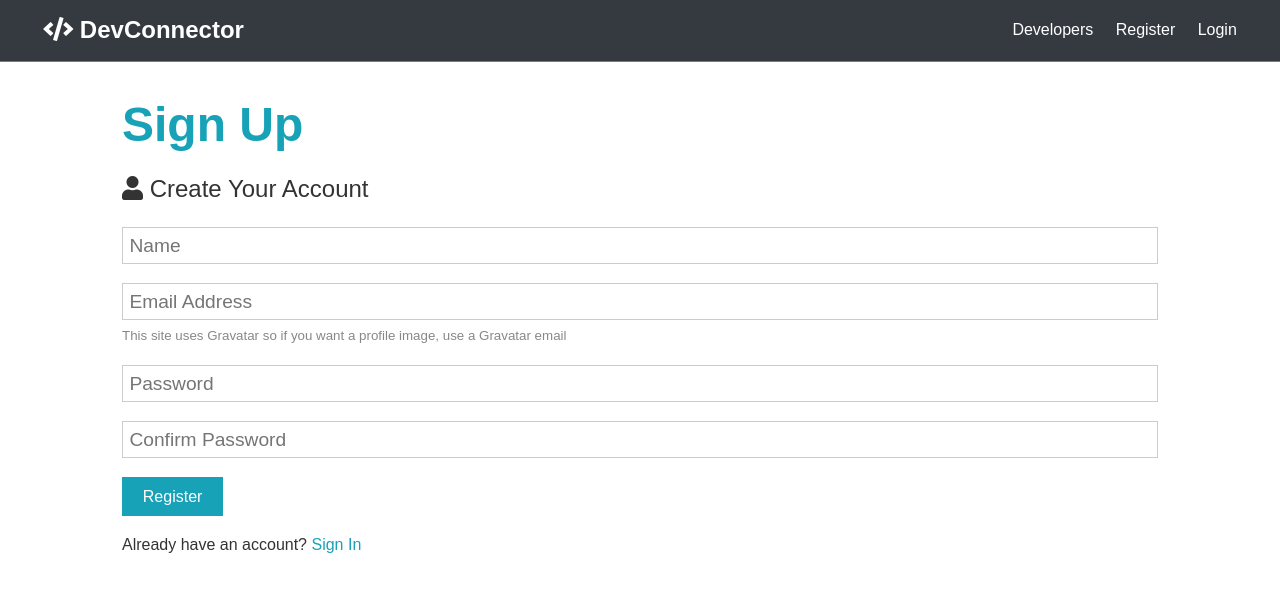
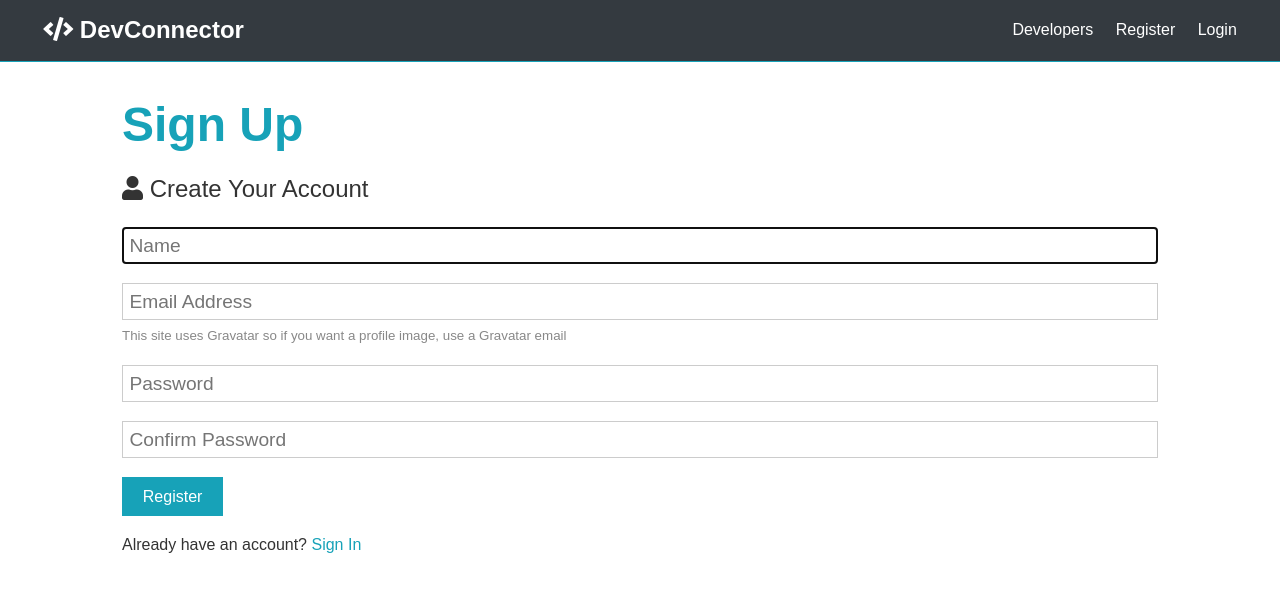
Before and after one commit to shashank2543/DEVCONNECTOR, a React (Create React App) app in the folder client/: page /register in a window 1280 px wide. Shown: the top 592 px of the page. Built offline with nearby package versions, Linux system fonts and the light colour scheme; no server answers; the HTML template or start-up script is replaced by a standard one.

Commit message:
focus field

```diff
--- a/client/src/actions/profile.js
+++ b/client/src/actions/profile.js
@@ -167,7 +167,7 @@ export const deleteEducation = id => async dispatch => {
 export const deleteAccount = () => async dispatch => {
     if(window.confirm("Are you sure? This can NOT be undone ")){
         try {
-            await axios.delete('/api/profile');
+        await axios.delete('/api/profile');
             dispatch({
                 type:CLEAR_PROFILE,
             });
--- a/client/src/components/auth/Login.js
+++ b/client/src/components/auth/Login.js
@@ -1,9 +1,15 @@
-import React,{Fragment,useState} from 'react';
+import React,{Fragment,useState,useEffect} from 'react';
 import {Link,Redirect} from 'react-router-dom';
 import {connect} from 'react-redux';
 import PropTypes from 'prop-types';
 import {login} from '../../actions/auth'
-const Login = ({login,isAuthenticated}) => {
+const Login = React.forwardRef(({login,isAuthenticated},refs) => {
+
+
+    let textInput = React.createRef();
+    useEffect(()=>{
+      textInput.current.focus();
+    },[])
     const [formData,setFormData] = useState({
         email:"",
         password:"",
@@ -29,7 +35,7 @@ const Login = ({login,isAuthenticated}) => {
         <p className="lead"><i className="fas fa-user"></i> Sign In Your Account</p>
         <form className="form" onSubmit={e => onSubmit(e)}>
           <div className="form-group">
-            <input type="email" placeholder="Email Address" name="email"   value={email} onChange = {e => onChange(e)} required/>
+            <input ref ={textInput}type="email" placeholder="Email Address" name="email"   value={email} onChange = {e => onChange(e)} required/>
           </div>
           <div className="form-group">
             <input
@@ -46,7 +52,7 @@ const Login = ({login,isAuthenticated}) => {
           Don't have an account? <Link to="/register">Sign Up</Link>
         </p></Fragment>
     )
-}
+});
 
 login.propTypes = {
   login:PropTypes.func.isRequired,
--- a/client/src/components/auth/Register.js
+++ b/client/src/components/auth/Register.js
@@ -1,10 +1,17 @@
-import React,{Fragment,useState} from 'react'
+import React,{Fragment,useState,useEffect} from 'react'
 import {Link,Redirect} from 'react-router-dom'
 import {connect} from 'react-redux';
 import {setAlert} from '../../actions/alert';
 import {register} from '../../actions/auth';
 import PropTypes from 'prop-types';
 const Register = ({setAlert,register,isAuthenticated} ) => {
+    let textInput = null;
+    const setTextInputRef = (element) => {
+      textInput = element;
+    }
+    useEffect(()=>{
+      textInput.focus();
+    },[])
     const [formData,setFormData] = useState({
         name:"",
         email:"",
@@ -34,7 +41,7 @@ const Register = ({setAlert,register,isAuthenticated} ) => {
         <p className="lead"><i className="fas fa-user"></i> Create Your Account</p>
         <form className="form" onSubmit={e => onSubmit(e)}>
           <div className="form-group">
-            <input type="text" placeholder="Name" name="name" value={name} onChange = {e => onChange(e)} required />
+            <input ref = {setTextInputRef} type="text" placeholder="Name" name="name" value={name} onChange = {e => onChange(e)} required />
           </div>
           <div className="form-group">
             <input type="email" placeholder="Email Address" name="email"   value={email} onChange = {e => onChange(e)} required/>
```
